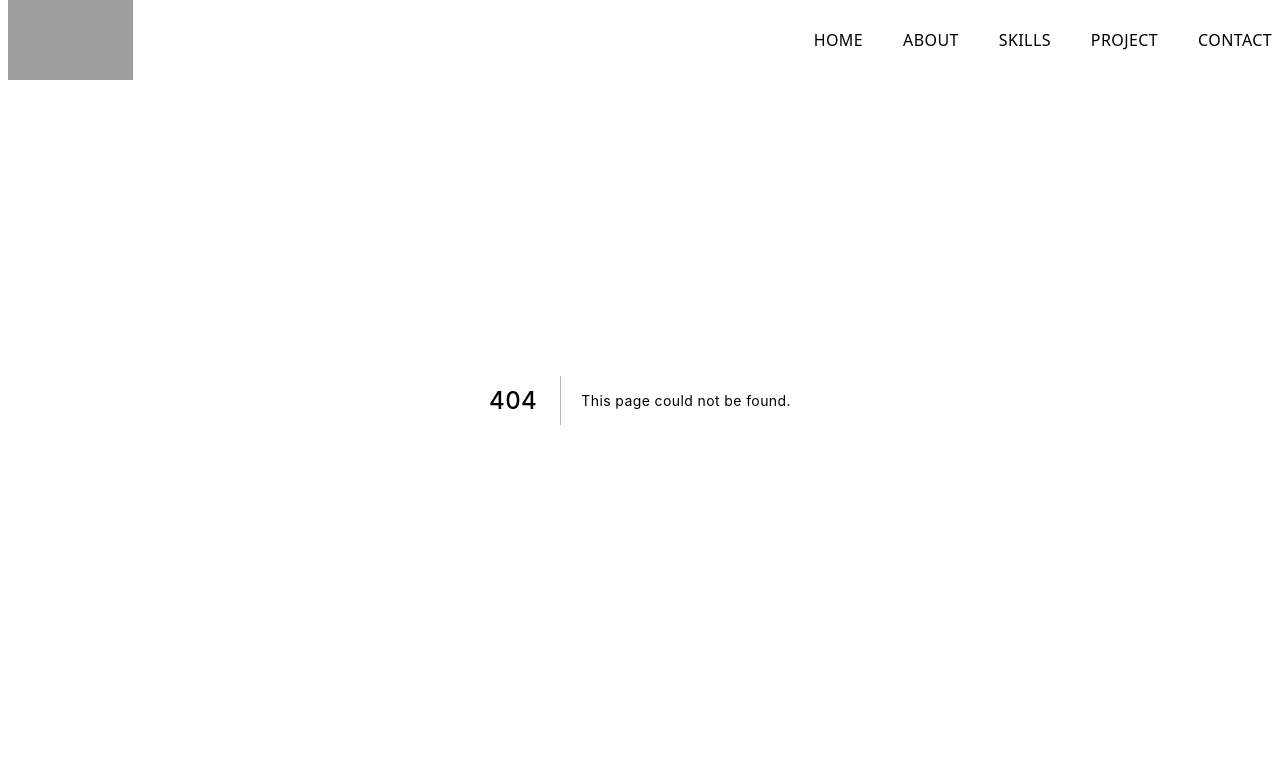
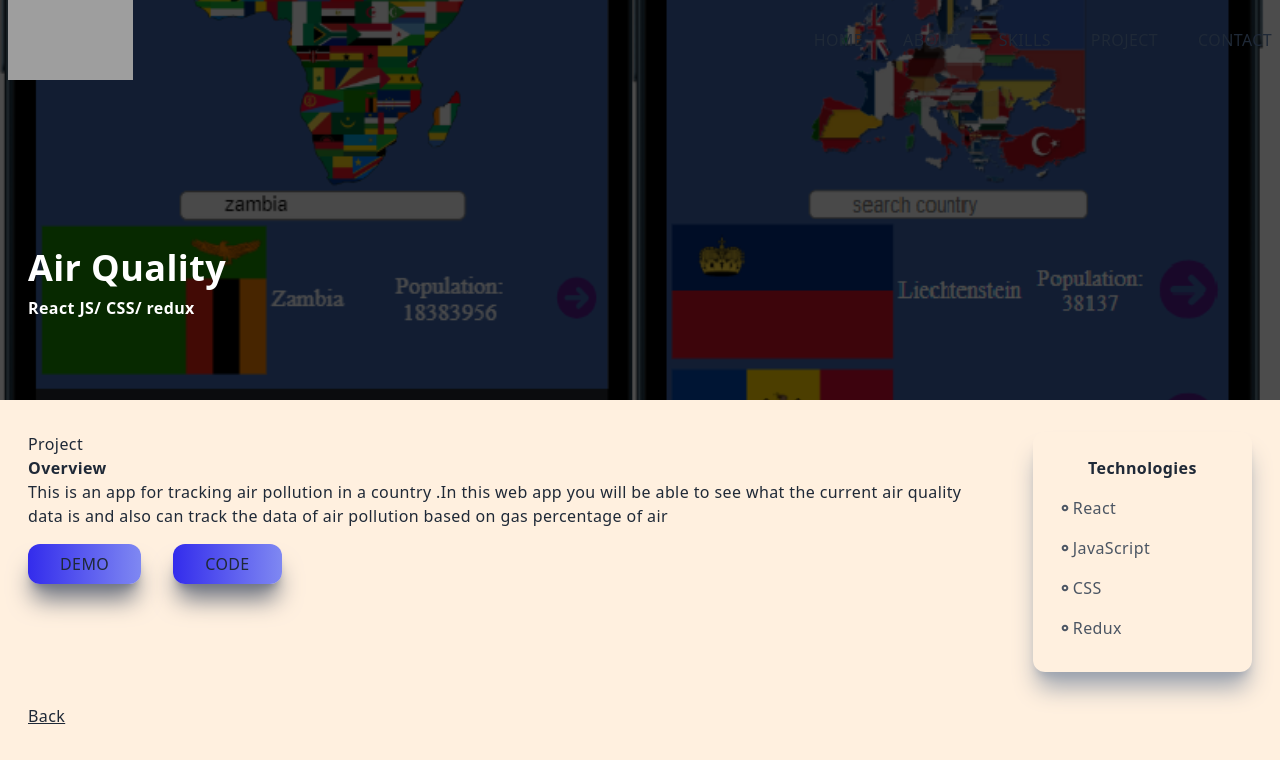
Before and after one commit to Mutalenic/my_personal_portfolio, a Next.js app: page /digibudgetapp in a window 1280 px wide. Before the commit this address had no page. Shown: the top 760 px of the page. Built offline with nearby package versions, Linux system fonts and the light colour scheme; grey boxes are pictures that could not be loaded.

Commit message:
Create digibudgetapp page

```diff
--- /dev/null
+++ b/pages/digibudgetapp.jsx
@@ -0,0 +1,63 @@
+import Image from "next/image";
+import Link from "next/link";
+import React from "react";
+import {RiRadioButtonFill} from "react-icons/ri";
+import airqualityImg from "../public/assets/projects/airquality.png";
+
+function digibudgetapp() {
+  return (
+    <div className="w-full">
+      <div className="w-screen h-[50vh] relative">
+        <div className="absolute top-0 left-0 w-full h-[50vh] bg-black/70 z-10" />
+        <Image
+          className="absolute z-1"
+          layout="fill"
+          objectFit="cover"
+          src={airqualityImg}
+          alt="airquality image"
+        />
+        <div className=" text-white z-10 p-2 absolute top-[70%] max-w-[1240px] w-full left-[50%] translate-x-[-50%] translate-y-[-50%]">
+          <h2 className="py-2">Air Quality</h2>
+          <h3>React JS/ CSS/ redux</h3>
+        </div>
+      </div>
+      <div className="max-w-[1240px] mx-auto p-2 grid md:grid-cols-5 gap-8 pt-8">
+        <div className="col-span-4">
+            <p>Project</p>
+            <h3>Overview</h3>
+            <p>
+            This is an app for tracking air pollution in a country .In this web app you will be able to see what the current air quality data is and also can track the data of air pollution based on gas percentage of air
+
+
+            </p>
+            <button className="px-8 py-2 mt-4 mr-8">Demo</button>
+            <button className="px-8 py-2 mt-4 mr-8">Code</button>
+        </div>
+        <div className="col-span-4 md:col-span-1 shadow-xl shadow-gray-400 rounded-xl p-4">
+            <div className="p-2">
+                <p className="text-center font-bold pb-2">Technologies</p>
+                <div className="grid grid-cols-3 md:grid-cols-1">
+                    <p className="text-gray-600 py-2 flex items-center">
+                        <RiRadioButtonFill className="p-1"/> React
+                    </p>
+                    <p className="text-gray-600 py-2 flex items-center">
+                        <RiRadioButtonFill className="p-1"/> JavaScript
+                    </p>
+                    <p className="text-gray-600 py-2 flex items-center">
+                        <RiRadioButtonFill className="p-1"/> CSS
+                    </p>
+                    <p className="text-gray-600 py-2 flex items-center">
+                        <RiRadioButtonFill className="p-1"/> Redux
+                    </p>
+                </div>
+            </div>
+
+        </div>
+        <Link href="/#work">
+            <p className="underline cursor-pointer">Back</p></Link>
+      </div>
+    </div>
+  );
+}
+
+export default digibudgetapp;
```
